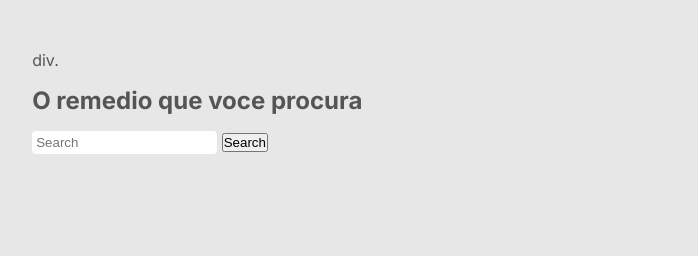
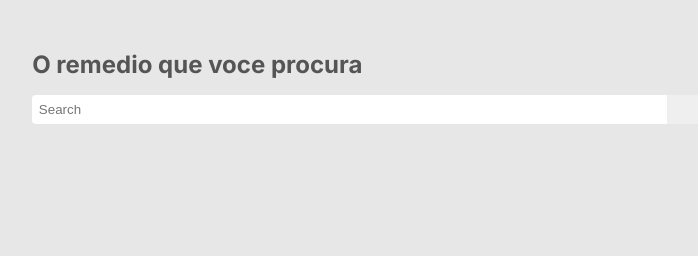
Before and after one commit to marssaljr/supreme-bassoon, a Django app: page / in a window 1280 px wide. Shown: the part 881-1137 px from the top of the page, without its empty margins (211-909 px from the left). Run offline with Django 4.2, Linux system fonts and the light colour scheme; data that the repository does not hold is empty; some libraries are stand-ins or nearby versions.

Commit message:
store/templates/home.html

```diff
--- a/store/templates/home.html
+++ b/store/templates/home.html
@@ -11,7 +11,10 @@
 
 	{% block 'main' %}
 	 <header class="header">
-    <img src="https://unsplash.com/photos/8kqtv6dMNSg/download?ixid=MnwxMjA3fDF8MXxhbGx8MXx8fHx8fDJ8fDE2NTM2ODE2NDE&force=true&w=1920"/>
+     <!--<img src="https://unsplash.com/photos/8kqtv6dMNSg/download?ixid=MnwxMjA3fDF8MXxhbGx8MXx8fHx8fDJ8fDE2NTM2ODE2NDE&force=true&w=1920"/>-->
+		<img srcset="https://unsplash.com/photos/gGIxh0iBx2I/download?ixid=MnwxMjA3fDB8MXxhbGx8fHx8fHx8fHwxNjU2MjYzMTIy&force=true&w=640 640w, https://unsplash.com/photos/gGIxh0iBx2I/download?ixid=MnwxMjA3fDB8MXxhbGx8fHx8fHx8fHwxNjU2MjYzMTIy&force=true&w=1920" sizes="(max-width: 600px) 640px, 800px" src="https://unsplash.com/photos/gGIxh0iBx2I/download?ixid=MnwxMjA3fDB8MXxhbGx8fHx8fHx8fHwxNjU2MjYzMTIy&force=true&w=1920"
+				 alt="Foto de um medico mostrando remedios" loading="lazy"/>
+
   </header>
   <div class="intro-container">
     <div class="intro">
@@ -19,12 +22,11 @@
     </div>
   </div>
   <div class="products-container">
-		div.
       <h2>O remedio que voce procura</h2>
 
       <form class="search" role="search">
         <input class="input-search" type="search" id="q" name="q" placeholder="Search" aria-label="Search">
-        <button class="button" type="submit">Search</button>
+        <button class="button" type="submit"><i class="ph-magnifying-glass"></i></button>
       </form>
 
       <div class="grid">
@@ -35,7 +37,7 @@
           <h4>{{ pill.name }}</h4>
           <p class="pill-text"><strike>R$ {{pill.price|add:5 }}</strike> <b>R$ {{pill.price}}</b></p>
         </div>
-        <button class="button-buy" onclick="location.href='{% url 'cart_add' pill.id %}'" >Adicionar ao Carrinho</button>
+       <button class="button-buy" onclick="location.href='{% url 'cart_add' pill.id %}'" >Adicionar ao Carrinho</button>
       </div>
       {% endfor %}
       </div>
@@ -89,6 +91,7 @@
           <button class="btn-form">Enviar Feedback</button>
         </div>
       </div>
+<iframe src="https://www.google.com/maps/embed?pb=!1m18!1m12!1m3!1d14842.464840978686!2d-45.46142929218753!3d-21.561857099999997!2m3!1f0!2f0!3f0!3m2!1i1024!2i768!4f13.1!3m3!1m2!1s0x94ca928ef97e6a1b%3A0x9391904f36b8950b!2sNatus%20Farma%20Varginha%201!5e0!3m2!1sen!2sbr!4v1656265355387!5m2!1sen!2sbr" width="600" height="450" style="border:0;" allowfullscreen="" loading="lazy" referrerpolicy="no-referrer-when-downgrade"></iframe>
 
     </div>
 	{% endblock %}
--- a/store/views.py
+++ b/store/views.py
@@ -1,5 +1,7 @@
 from django.shortcuts import render
+from .models import Product
 
 # Create your views here.
 def home(request):
-	return render(request, 'home.html')
+	medicines = Product.objects.all()
+	return render(request, 'home.html', {'medicines': medicines})
--- a/templates/base.html
+++ b/templates/base.html
@@ -27,7 +27,10 @@
             <input class="form-control me-2" type="search" id="q" name="q" placeholder="Paracetamol..." aria-label="Search">
             <button class="btn btn-outline-warning" type="submit">Buscar</button>
           </form>       -->
-            <div>{{ user }}</div>
+            <div>
+							<i class="ph-user-circle"></i>
+						</div>
+
           </div>
           {% endif %}
         </div>
--- a/templates/static/css/globals.css
+++ b/templates/static/css/globals.css
@@ -32,12 +32,17 @@ body {
   font-size: 2rem;
 }
 
+.container-fluid {
+  display: flex;
+  justify-content: space-between;
+}
+
 footer {
   height: 20%;
   padding: 20px;
   display: flex;
   justify-content: center;
-  background: #FF5733;
+  background: #FFa741;
 }
 
 footer a {
--- a/templates/static/css/home.css
+++ b/templates/static/css/home.css
@@ -120,10 +120,27 @@
   margin-bottom: 5em;
 }
 
+.products-container .search {
+  display: flex;
+  flex-wrap: nowrap;
+}
+
 .products-container .search input {
+  width: 80%;
   border-radius: 4px;
+  border-bottom-right-radius: 0;
+  border-top-right-radius: 0;
   border: none;
-  padding: 4px;
+  padding: 0.5em;
+}
+
+.products-container .search button {
+  width: 10%;
+  margin-left: 0;
+  border: none;
+  border-bottom-right-radius: 4px;
+  border-top-right-radius: 4px;
+  padding: 0.5em;
 }
 
 .review-container {
@@ -168,6 +185,12 @@
   max-width: 80px;
 }
 
+.review-container iframe {
+  width: 100%;
+  border-radius: 4px;
+  margin-bottom: 3em;
+}
+
 .feedback {
   margin: 1rem;
   margin-top: 3em;
@@ -196,8 +219,8 @@
 }
 
 .feedback .form-floating .btn-form {
-  background: #FF3400;
-  border: 2px solid;
+  background: #FFa741;
+  /*border: 2px solid;*/
   padding: 1rem;
   font-weight: bold;
   transition: all ease 300ms;
--- a/templates/static/scss/globals.scss
+++ b/templates/static/scss/globals.scss
@@ -9,7 +9,7 @@
 }
 
 $primary-light: #FF5733;
-$primary: #FF3400;
+$primary: #FFa741;
 
 body {
 	font-family: "Inter", 'monospace', sans-serif;
@@ -29,13 +29,17 @@ body {
 	padding: 20px;
 	font-size: 2rem;
 }
+.container-fluid {
+		display: flex;
+		justify-content: space-between;
+}
 
 footer {
     height: 20%;
     padding: 20px;
     display: flex;
     justify-content: center;
-    background: $primary-light;
+    background: $primary;
     a {
     	text-decoration: none;
     	color: #555;
--- a/templates/static/scss/home.scss
+++ b/templates/static/scss/home.scss
@@ -1,5 +1,5 @@
 $primary-light: #FF5733;
-$primary: #FF3400;
+$primary: #FFa741;
 
 .header {
   height: auto;
@@ -104,11 +104,24 @@ $primary: #FF3400;
     margin-bottom: 5em;
 
     .search {
-      input {
-        border-radius: 4px;
-        border: none;
-        padding: 4px;
-      }
+				display: flex;
+				flex-wrap:nowrap;
+				input {
+						width: 80%;
+						border-radius: 4px;
+						border-bottom-right-radius:0;
+						border-top-right-radius:0;
+						border: none;
+						padding: 0.5em;
+				}
+				button {
+						    width: 10%;
+    margin-left: 0;
+    border: none;
+    border-bottom-right-radius: 4px;
+    border-top-right-radius: 4px;
+    padding: 0.5em;
+				}
     }
   }
 
@@ -145,6 +158,11 @@ $primary: #FF3400;
       }
     }
   }
+	iframe {
+			width: 100%;
+			border-radius: 4px;
+			margin-bottom: 3em;
+	}
 }
 
 .feedback {
@@ -171,7 +189,7 @@ $primary: #FF3400;
     }
     .btn-form {
       background: $primary;
-      border: 2px solid;
+      /*border: 2px solid;*/
       padding: 1rem;
       font-weight: bold;
       transition: all ease 300ms;
```
